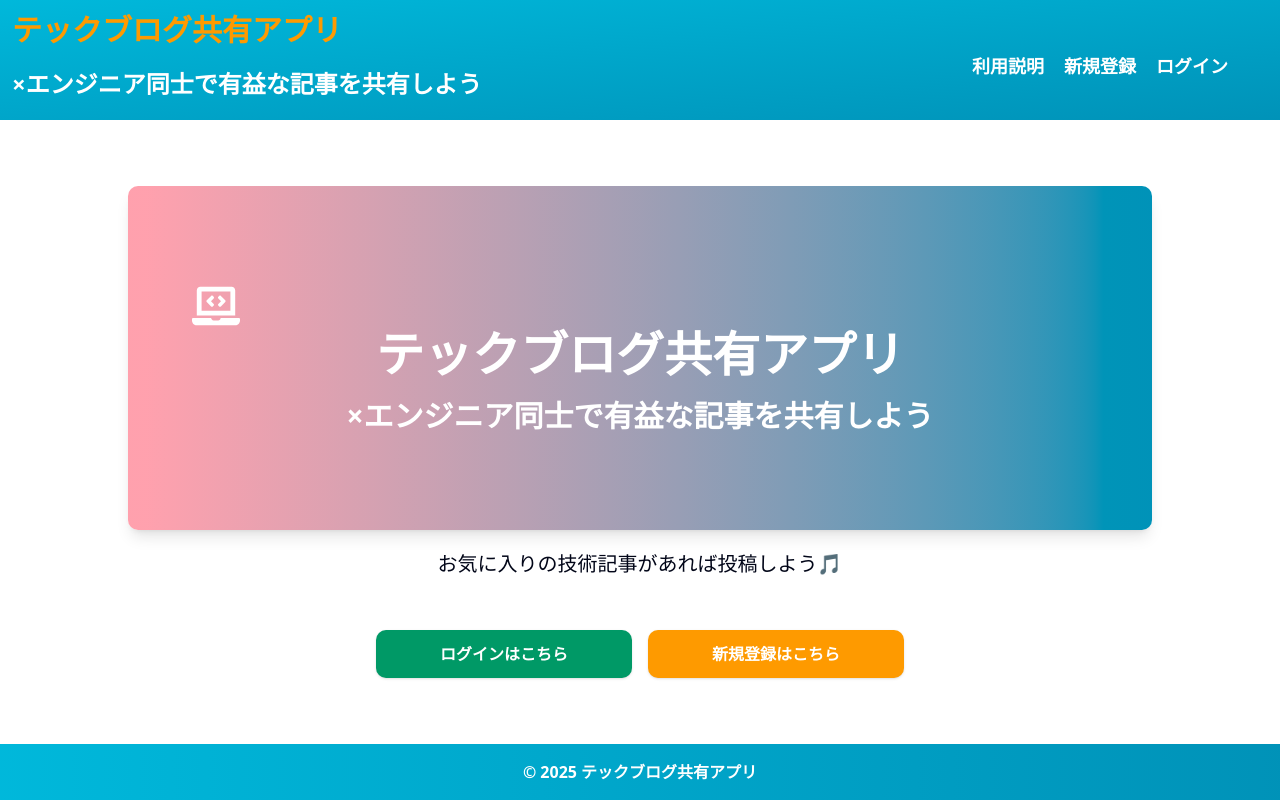
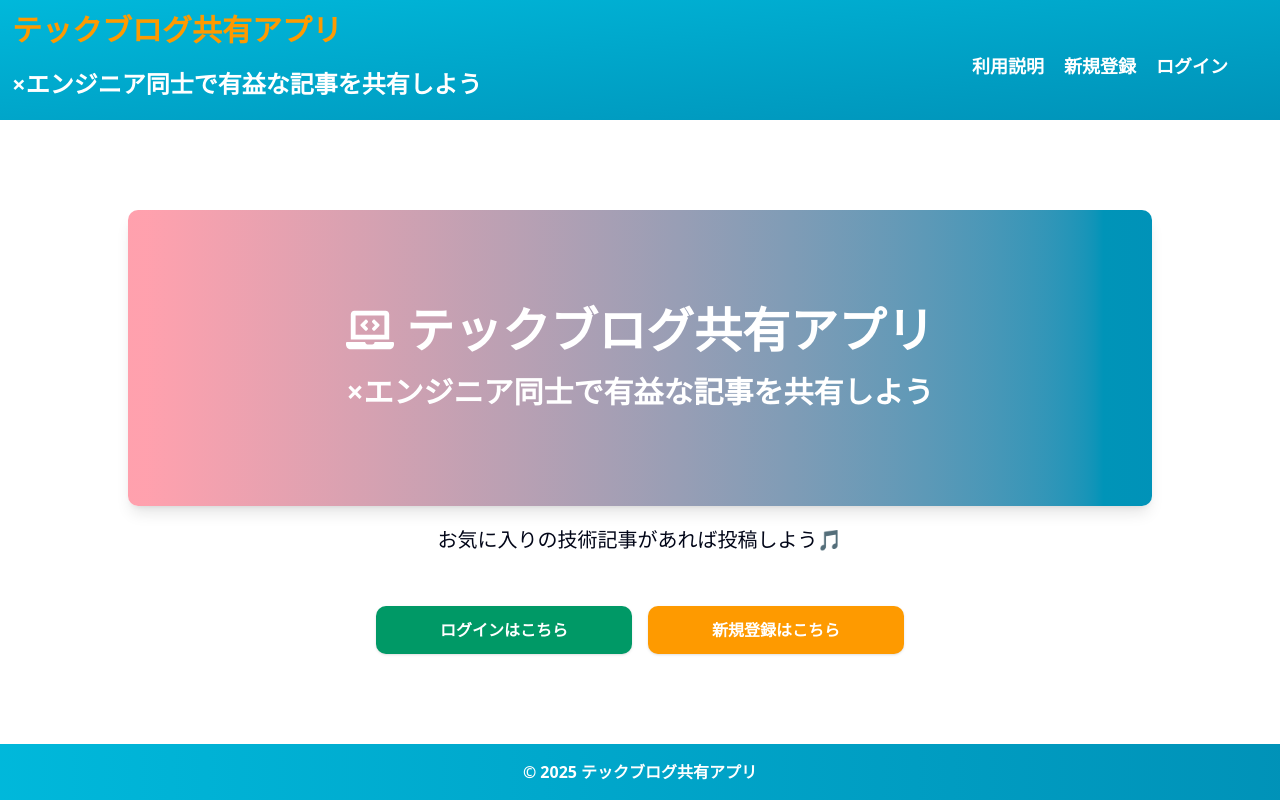
Before and after one commit to Hashimoto-Noriaki/next-article-share-app, a Next.js app: page / in a window 1280 px wide. Built offline with nearby package versions, Linux system fonts and the light colour scheme.

Commit message:
アイコン追加

```diff
--- a/src/app/Home/WelcomePage.tsx
+++ b/src/app/Home/WelcomePage.tsx
@@ -40,8 +40,8 @@ export default function WelcomePage() {
       </header>
       <main className="flex-grow flex flex-col items-center justify-center">
         <div className="bg-gradient-to-r from-rose-300 to-cyan-600 px-16 py-24 font-bold text-white w-full max-w-5xl text-center rounded-lg shadow-lg">
-          <h1 className="text-5xl">
-            <FaLaptopCode />
+          <h1 className="text-5xl flex items-center justify-center gap-3">
+            <FaLaptopCode className="text-white" />
             テックブログ共有アプリ
           </h1>
           <p className="text-3xl mt-5">
```
